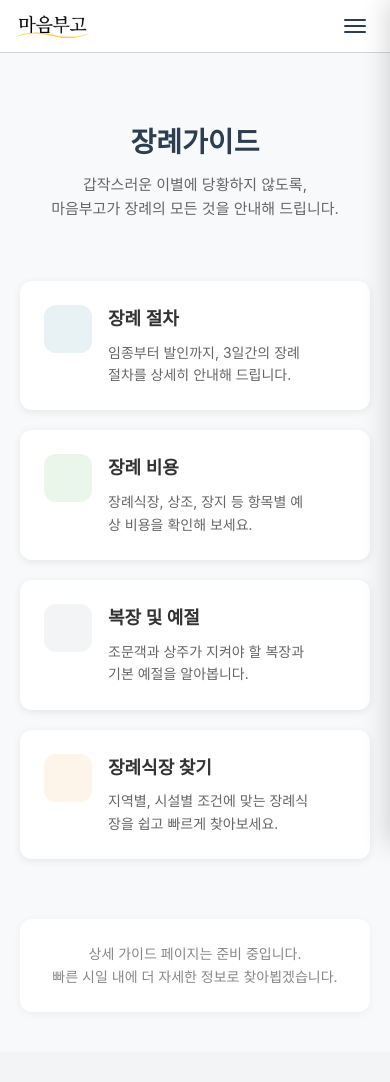
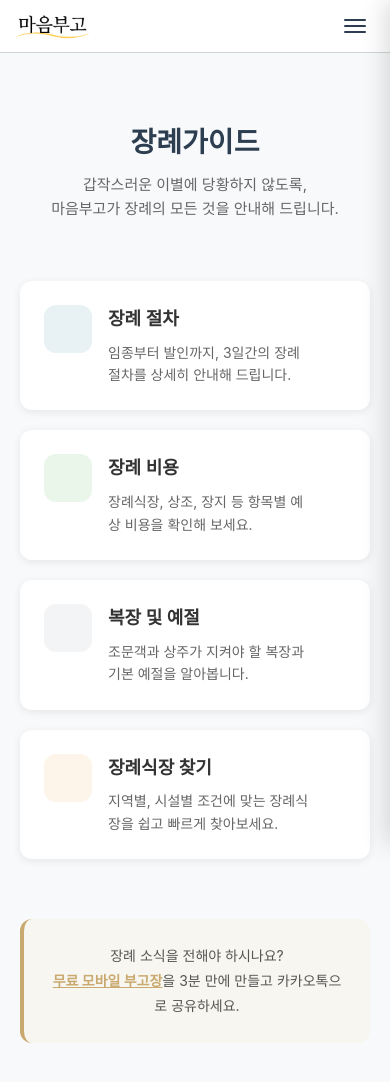
Before and after one commit to seunghun2/dodambugo, a Next.js app: page /guide in a window 390 px wide. Before the commit the page ends 1052 px from the top, so only its background shows below. Built offline with nearby package versions, Linux system fonts and the light colour scheme; a web font is replaced by a local one.

Commit message:
fix: 가이드 페이지 '준비 중' 문구 제거 → 모바일 부고장 CTA 교체

```diff
--- a/app/guide/GuideContent.tsx
+++ b/app/guide/GuideContent.tsx
@@ -100,18 +100,22 @@ export default function GuideContent() {
                         ))}
                     </div>
 
-                    {/* 안내 문구 */}
                     <div style={{
                         marginTop: '60px',
                         padding: '24px',
-                        background: '#fff',
+                        background: '#f8f6f0',
                         borderRadius: '12px',
                         textAlign: 'center',
-                        boxShadow: '0 2px 8px rgba(0,0,0,0.05)'
+                        borderLeft: '4px solid #c9a96e',
                     }}>
-                        <p style={{ margin: 0, color: '#888', fontSize: '14px' }}>
-                            상세 가이드 페이지는 준비 중입니다.<br />
-                            빠른 시일 내에 더 자세한 정보로 찾아뵙겠습니다.
+                        <p style={{ margin: 0, color: '#555', fontSize: '14px', lineHeight: 1.8 }}>
+                            장례 소식을 전해야 하시나요?<br />
+                            <span
+                                onClick={() => router.push('/mobile-bugo')}
+                                style={{ color: '#c9a96e', fontWeight: 700, cursor: 'pointer', textDecoration: 'underline' }}
+                            >
+                                무료 모바일 부고장
+                            </span>을 3분 만에 만들고 카카오톡으로 공유하세요.
                         </p>
                     </div>
                 </div>
```
